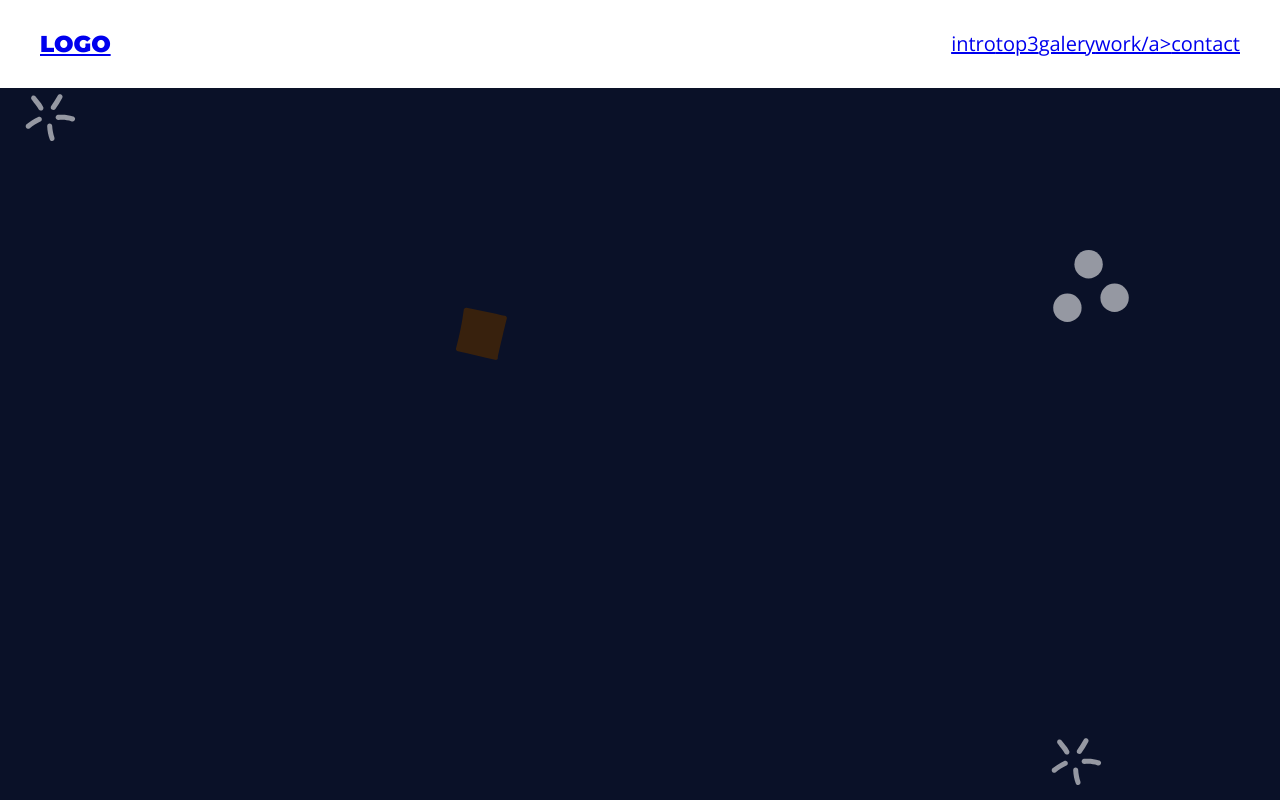
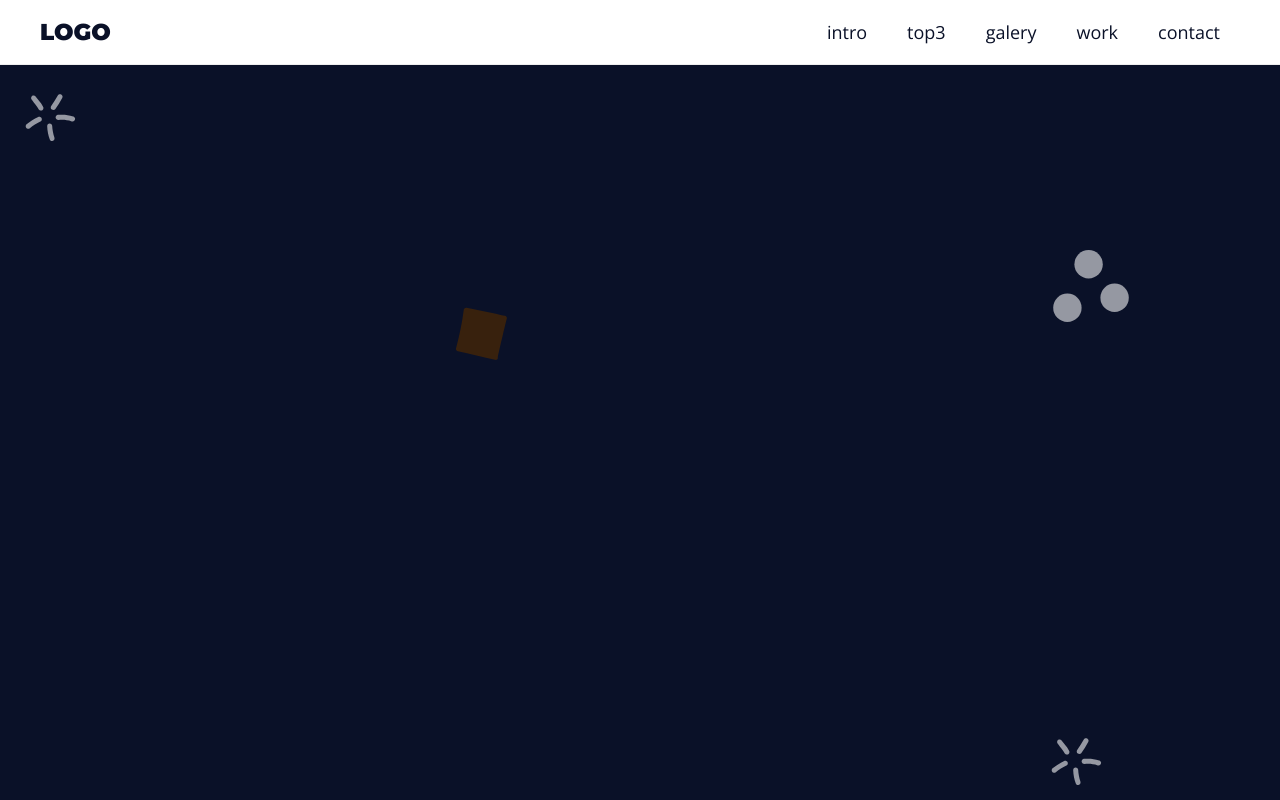
Before and after one commit to alfxavier/website-axcomputer, a plain HTML site: page index.html in a window 1280 px wide. Shown: the top 800 px of the page. Drawn offline with nearby package versions, Linux system fonts and the light colour scheme.

Commit message:
Menu principal pronto

```diff
--- a/index.html
+++ b/index.html
@@ -14,7 +14,7 @@
 </head>
 
 <body class="main-bg">
-    <aside class="menu">
+    <aside class="menu white-bg">
         <section class="main-content menu-content">
             <h1>
                 <a href="#">LOGO</a>
@@ -25,16 +25,19 @@
                     <li><a href="#">intro</a></li>
                     <li><a href="#">top3</a></li>
                     <li><a href="#">galery</a></li>
-                    <li><a href="#">work/a></li>
+                    <li><a href="#">work</a></li>
                     <li><a href="#">contact</a></li>
 
                 </ul>
             </nav>
         </section>
     </aside>
+
     <section class="section"></section>
+
     <section class="section"></section>
 
 </body>
 
+
 </html>
--- a/styles.css
+++ b/styles.css
@@ -1,7 +1,10 @@
 :root {
     --primary-color: #0A1128;
+    --secondary-color: crimson;
     --white-color: #ffffff;
+    --light-gray-color: #eeeeee;
     --gap: 3rem;
+
 }
 
 * {
@@ -20,7 +23,7 @@ font-family: 'Open Sans', sans-serif;
 body {
     font-family: 'Open Sans', sans-serif;
     font-size: 2rem;
-    color: var(--primary-color)
+    color: var(--primary-color);
 
 }
 
@@ -52,6 +55,10 @@ h6 {
     font-size: 3.5rem;
 }
 
+a {
+    text-decoration: none;
+}
+
 .main-bg {
     background-image: url('./main-bg.svg');
     background-size: cover;
@@ -60,13 +67,13 @@ h6 {
 }
 
 .white-bg {
-    color: var(--white-color);
+    background: var(--white-color);
 }
 
 .main-content {
-    max-width: 1200px;
+    max-width: 120rem;
     margin: 0 auto;
-    padding: var(--gap)
+    padding: var(--gap);
 }
 
 .section {
@@ -74,22 +81,30 @@ h6 {
 }
 
 .menu {
-    background: var(--white-color);
     position: fixed;
     top: 0;
     left: 0;
     right: 0;
     width: 100%;
+    border-bottom: 0.1rem solid var(--light-gray-color);
 
 }
 
 .menu-content {
     display: flex;
     justify-content: space-between;
+    align-items: center;
+    padding-top: 0;
+    padding-bottom: 0;
 }
 
 .menu h1 {
     font-size: 2.3rem;
+    color: var(--primary-color);
+}
+
+.menu h1 a {
+    color: inherit;
 }
 
 .menu ul {
@@ -100,5 +115,24 @@ h6 {
 
 .menu ul li a {
     display: block;
+    padding: 2rem;
+    font-size: 1.8rem;
+    color: var(--primary-color);
+    position: relative;
+}
 
+.menu ul li a::after {
+   content: '';
+   position: absolute;
+   bottom: 1rem;
+   left: 50%;
+   width: 0;
+   height: 0.2rem;
+   background: var(--secondary-color);
+   transition: all 300ms ease-in-out;
 }
+
+.menu ul li a:hover::after {
+    width: 50%;
+    left: 25%;
+}
```
